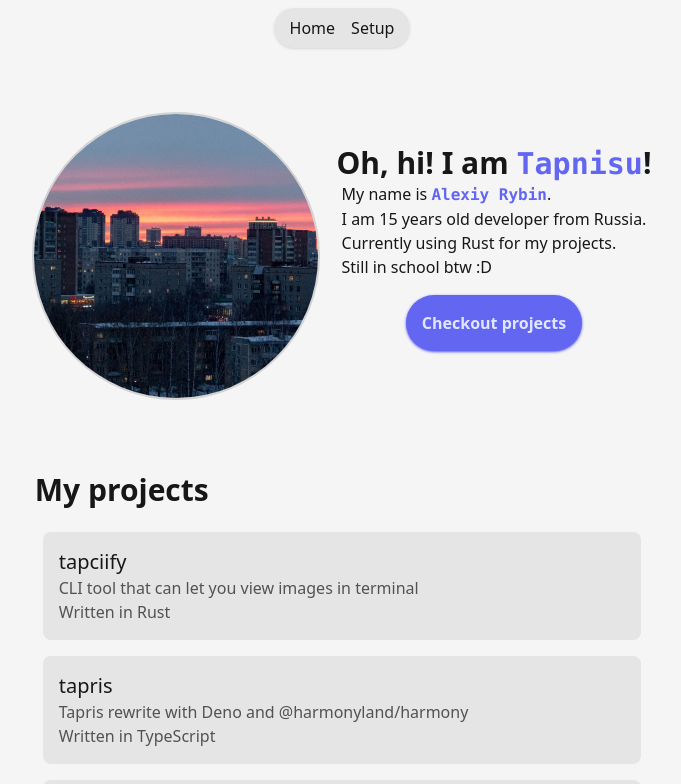
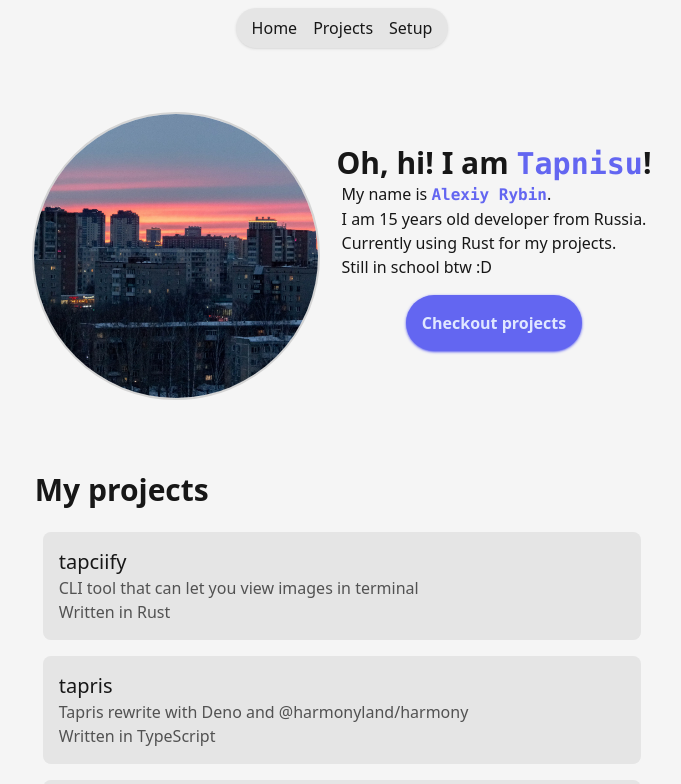
Before and after one commit to tapnisu/tapni.su, a Next.js app: page / in a window 1280 px wide. Shown: the top 784 px of the page, without its empty margins (298-979 px from the left). Built offline with nearby package versions, Linux system fonts and the light colour scheme.

Commit message:
Add link to projects

```diff
--- a/components/Navbar.tsx
+++ b/components/Navbar.tsx
@@ -6,6 +6,10 @@ const Navbar = () => (
 			<ul className="mx-2">
 				{[
 					{ name: "Home", url: "/" },
+					{
+						name: "Projects",
+						url: "/#projects"
+					},
 					{ name: "Setup", url: "/setup" }
 				]?.map((info: { name: string; url: string }) => (
 					<li className="inline-block m-2" key={info.name}>
--- a/pages/_document.tsx
+++ b/pages/_document.tsx
@@ -1,7 +1,7 @@
 import { Head, Html, Main, NextScript } from "next/document";
 
 const Document = () => (
-	<Html lang="en">
+	<Html lang="en" className="scroll-smooth">
 		<Head>
 			<link rel="icon" type="image/x-icon" href="/favicon.ico" />
 		</Head>
--- a/pages/index.tsx
+++ b/pages/index.tsx
@@ -48,7 +48,7 @@ const HomePage = () => {
 					</div>
 				</div>
 			</div>
-			<div className="flex flex-col justify-between items-center">
+			<div className="flex flex-col justify-between items-center" id="projects">
 				<div className="p-2">
 					<h1 className="text-3xl font-bold p-2">My projects</h1>
 
@@ -96,7 +96,10 @@ const HomePage = () => {
 								description: string;
 								language: string;
 							}) => (
-								<div key={repo.name} className="bg-main-200 dark:bg-main-800 m-4 p-4 rounded-lg">
+								<div
+									key={repo.name}
+									className="bg-main-200 dark:bg-main-800 m-4 p-4 rounded-lg"
+								>
 									<Link
 										href={repo.url}
 										className="text-xl cursor-pointer text-main-900 dark:text-main-100 hover:text-accent-500 transition-colors"
--- a/styles/globals.css
+++ b/styles/globals.css
@@ -1,10 +1,6 @@
 @tailwind base;
 @tailwind components;
 @tailwind utilities;
-
-* {
-	scroll-behavior: smooth;
-}
 
 @media (prefers-color-scheme: dark) {
 	:root {
```
